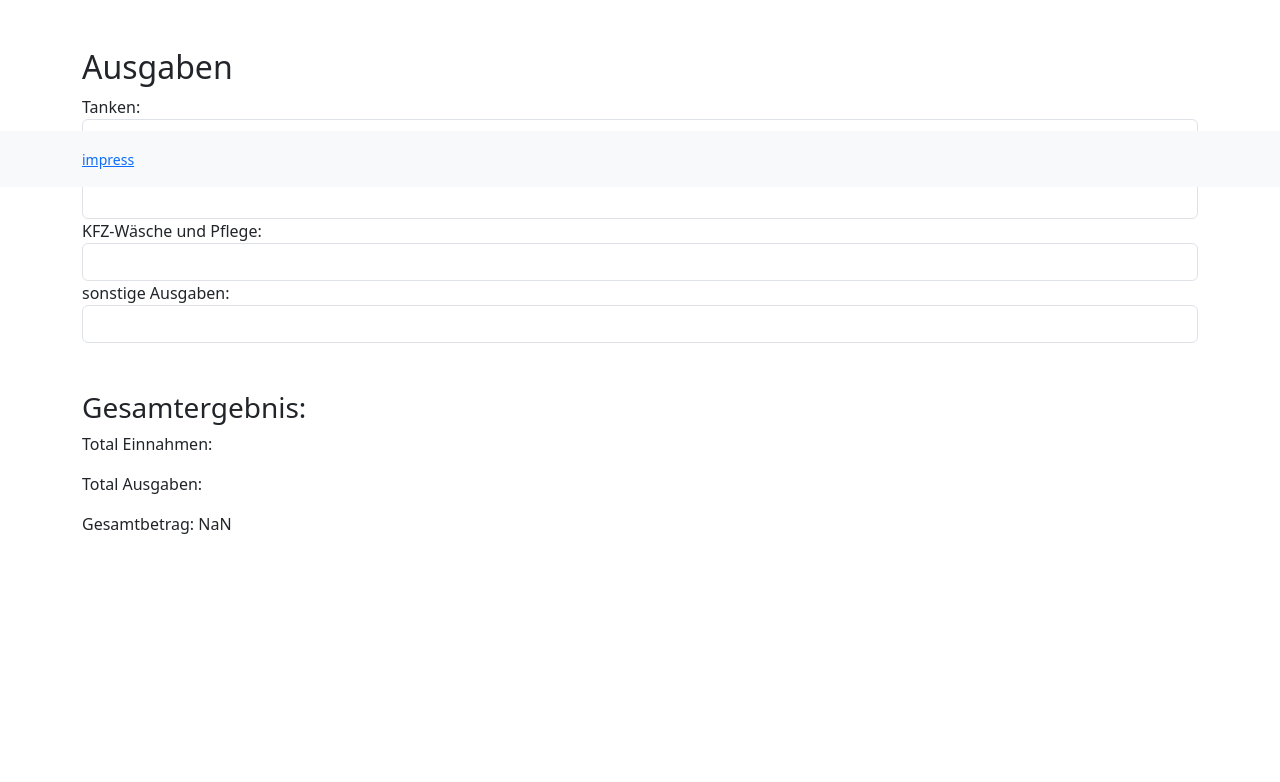
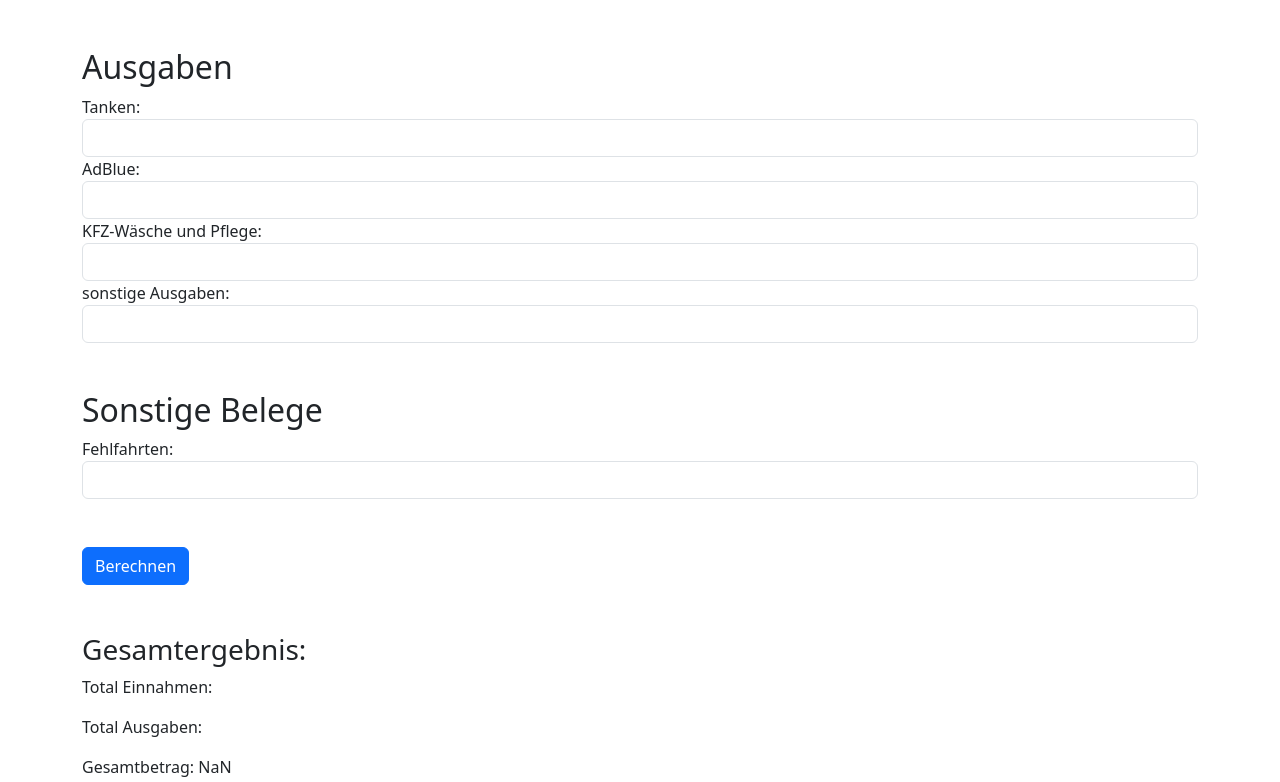
Before and after one commit to BeaCoden/MiniProjects, a Vue app in the folder taxiBill/taxi-bln/: page / in a window 1280 px wide. Shown: the part 613-1395 px from the top of the page. Before the commit the page ends 1165 px from the top, so only its background shows below. Built offline with nearby package versions, Linux system fonts and the light colour scheme.

Commit message:
# taxiBln added components

```diff
--- a/taxiBill/taxi-bln/src/App.vue
+++ b/taxiBill/taxi-bln/src/App.vue
@@ -2,6 +2,8 @@
 	import navFoot from "./components/navFoot.vue";
 	import moneyIncome from "./components/moneyIncome.vue";
 	import moneySpend from "./components/moneySpend.vue";
+	import otherReceipts from "./components/otherReceipts.vue";
+	import btnCalc from "./components/btnCalc.vue";
 	import entireResult from "./components/entireResult.vue";
 </script>
 
@@ -9,6 +11,8 @@
 	<navFoot />
 	<moneyIncome />
 	<moneySpend />
+	<otherReceipts />
+	<btnCalc />
 	<entireResult />
 </template>
 
--- /dev/null
+++ b/taxiBill/taxi-bln/src/components/btnCalc.vue
@@ -0,0 +1,11 @@
+<script setup></script>
+<template>
+	<div class="container mt-5">
+		<button
+			class="btn btn-primary"
+			@click="calculate"
+		>
+			Berechnen
+		</button>
+	</div>
+</template>
--- a/taxiBill/taxi-bln/src/components/navFoot.vue
+++ b/taxiBill/taxi-bln/src/components/navFoot.vue
@@ -82,9 +82,9 @@
 	</nav>
 
 	<!-- SECTION - Footer -->
-	<footer class="footer mt-auto py-3 bg-light fixed-bottom">
+	<!-- <footer class="footer mt-auto py-3 bg-light fixed-bottom">
 		<div class="container">
 			<small class="text-muted"> <a href="#impress">impress</a></small>
 		</div>
-	</footer>
+	</footer> -->
 </template>
--- /dev/null
+++ b/taxiBill/taxi-bln/src/components/otherReceipts.vue
@@ -0,0 +1,16 @@
+<script setup></script>
+<template>
+	<div class="container mt-5">
+		<div class="mb-4">
+			<h2>Sonstige Belege</h2>
+			<div class="form-group">
+				<label>Fehlfahrten:</label
+				><input
+					class="form-control"
+					v-model="fehlfahrten"
+					type="number"
+				/>
+			</div>
+		</div>
+	</div>
+</template>
```
